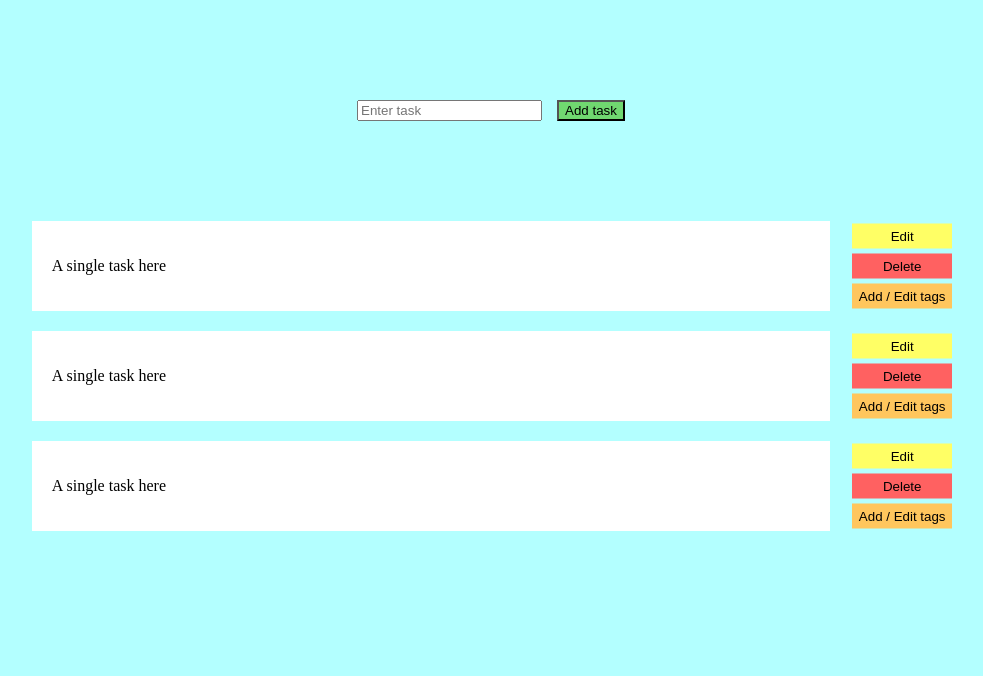
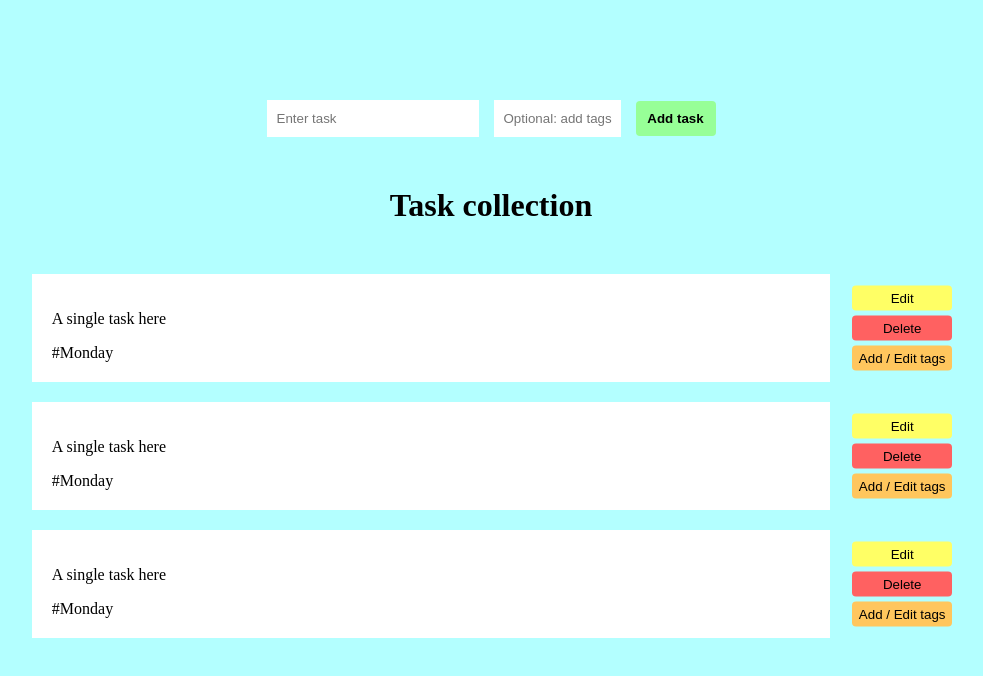
Before and after one commit to ArminasStrolys/react-projects, a React (Create React App) app in the folder assignment-4/: page / in a window 1280 px wide. Shown: the top 676 px of the page, without its empty margins (149-1132 px from the left). Built offline with nearby package versions, Linux system fonts and the light colour scheme.

Commit message:
Still adjusting layout

```diff
--- a/assignment-4/src/components/mainForm/MainForm.jsx
+++ b/assignment-4/src/components/mainForm/MainForm.jsx
@@ -5,9 +5,11 @@ const MainForm = () => {
     return (
 <>
     <form className='main-form' action="">
-        <input type="text" placeholder='Enter task' />
+        <input className='task-input' type="text" placeholder='Enter task' required/>
+        <input className='tag-input' type="text" placeholder='Optional: add tags' />
         <button className='btn-add'>Add task</button>
     </form>
+    <h1 className='task-collection-title'>Task collection</h1>
     <Tasks />
     <Tasks />
     <Tasks />
--- a/assignment-4/src/components/style/_mainForm.scss
+++ b/assignment-4/src/components/style/_mainForm.scss
@@ -1,10 +1,37 @@
 @import "_var.scss";
 
 .main-form {
-  margin: 100px 0;
+  margin: 100px 0 50px 0;
   text-align: center;
+  .task-input{
+    height: 35px;
+    border: none;
+    margin-right: 15px;
+    padding-left: 10px;
+    width: 200px;
+  }
+  .tag-input{
+    height: 35px;
+    border: none;
+    padding-left: 10px;
+    width: 115px;
+  }
   .btn-add {
-    background-color: rgb(112, 216, 112);
+    background-color: rgb(151, 255, 151);
     margin-left: 15px;
+    border: none;
+    height: 35px;
+    width: 80px;
+    font-weight: 600;
+    transition: 0.3s;
+    border-radius: 4px;
+  }
+  .btn-add:hover{
+    cursor: pointer;
+    background-color: rgb(74, 202, 74);
   }
 }
+.task-collection-title{
+    text-align: center;
+    margin: 50px;
+  }
--- a/assignment-4/src/components/style/_task.scss
+++ b/assignment-4/src/components/style/_task.scss
@@ -20,18 +20,21 @@
       border: none;
       padding: 5px 0;
       margin: 5px 0;
+      transition: 0.3s;
+      border-radius: 4px;
+    }
+    .btn:hover{
+        cursor: pointer;
+        background-color: white;
     }
     .edit {
       background-color: rgb(255, 255, 101);
-      top: 0%;
     }
     .delete {
       background-color: rgb(255, 97, 97);
-      top: 40%;
     }
     .tag {
       background-color: rgb(255, 198, 93);
-      top: 85%;
     }
   }
 }
--- a/assignment-4/src/components/tasks/Tasks.jsx
+++ b/assignment-4/src/components/tasks/Tasks.jsx
@@ -6,7 +6,7 @@ const Tasks = () => {
         <p> A single task here</p>
 
 
-        {/* <span>#Monday </span> */}
+        <span>#Monday </span>
 
             <form className='form-buttons' action="">
                 <button className='btn edit'>Edit</button>
```
